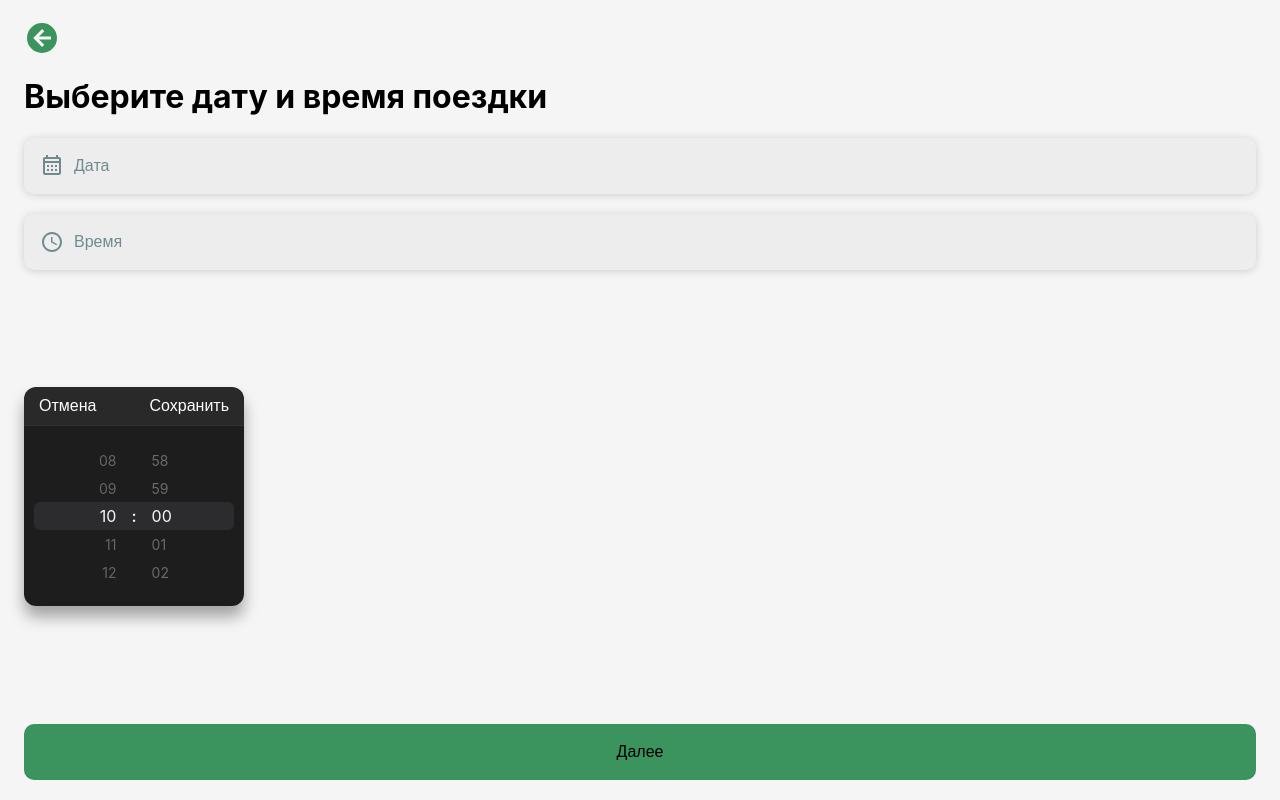
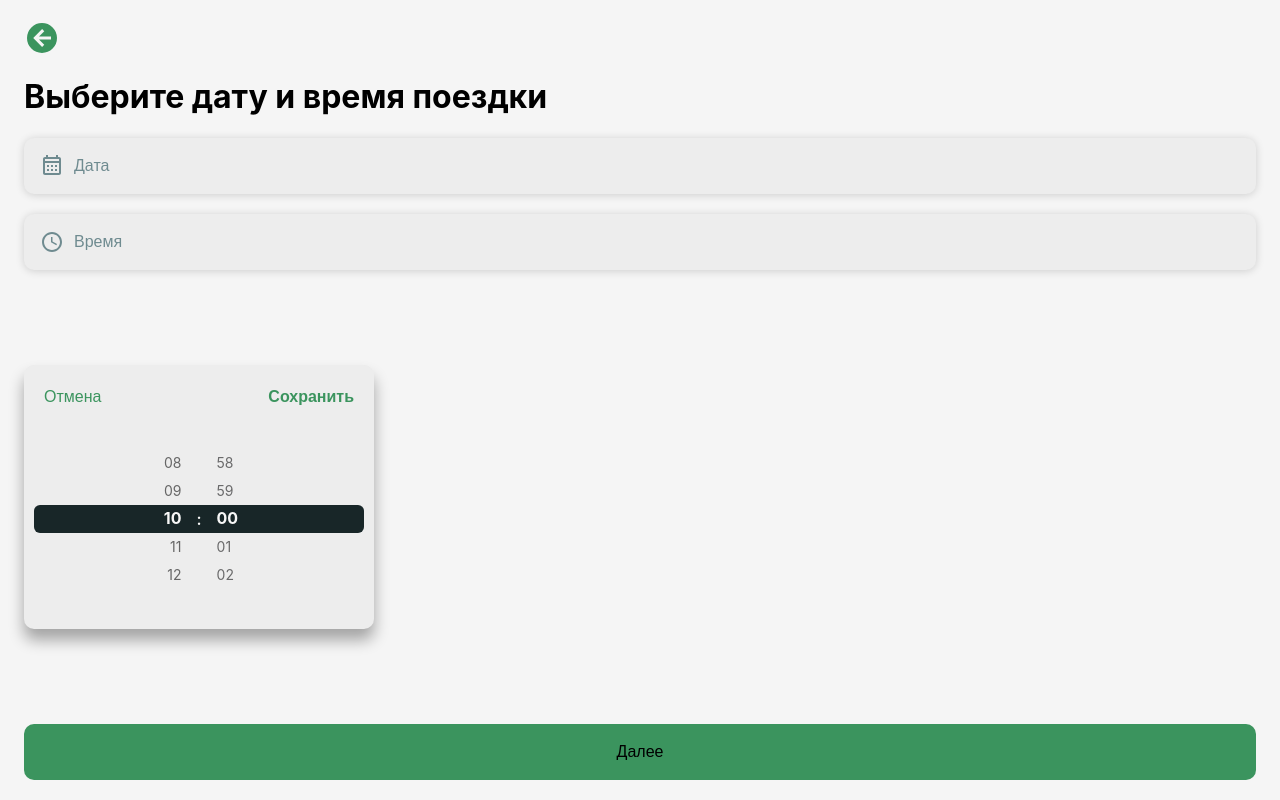
Before and after one commit to coldbloom/next-12-work, a Next.js app: page /create-trip/date-time in a window 1280 px wide. Built offline with nearby package versions, Linux system fonts and the light colour scheme.

Commit message:
timepicker styling

```diff
--- a/pages/create-trip/date-time/DateTime.module.scss
+++ b/pages/create-trip/date-time/DateTime.module.scss
@@ -130,5 +130,6 @@
   height: 100%;
   display: flex;
   justify-content: center;
-  align-items: center;
+  margin-top: 20px;
+  align-items: flex-start;
 }
--- a/pages/create-trip/date-time/index.tsx
+++ b/pages/create-trip/date-time/index.tsx
@@ -58,7 +58,7 @@ const DateTime = observer(() => {
             <Icon path={mdiCalendarMonthOutline} size="24px"/>
             {!date ? 'Дата' : formatDate(date)}
           </button>
-          <button onClick={() => setActiveField(2)} className={cn(s.buttonInput)}>
+          <button onClick={() => setActiveField(2)} className={cn(s.buttonInput, {[s.filled]: time})}>
             <Icon path={mdiClockTimeFourOutline} size="24px"/>
             {time ?? 'Время'}
           </button>
@@ -114,6 +114,7 @@ const DateTime = observer(() => {
                 onChange={(value) => onChangeTime(value)}
                 onFocus={(value) => console.log(value, 'focus')}
                 onSave={(value) => console.log(value, ' onSave')}
+                onCancel={() => closeModal(0)}
               />
             </div>
           )}
--- a/src/components/kit/MyTimePicker/MyTimePicker.module.scss
+++ b/src/components/kit/MyTimePicker/MyTimePicker.module.scss
@@ -1,10 +1,11 @@
 @use '@/utils/variables' as variables;
 
 .react-ios-time-picker {
-  border-radius: 12px;
+  border-radius: 10px;
   overflow: hidden;
   box-shadow: 0 11px 15px #0005;
   width: fit-content;
+  background-color: variables.$picker-bg-color; //@fixme дублиовние стиля цвета bg
 }
 
 .react-ios-time-picker-transition {
@@ -26,14 +27,17 @@
   display: flex;
   justify-content: center;
   position: relative;
-  background-color: #1d1d1d;
-  width: 220px;
+  background-color: variables.$picker-bg-color;
+  //background-color: #1d1d1d; // default bg-color
+  //width: 220px; // default width
+  width: 350px;
   overflow: hidden;
   /* border-radius: 0 0 15px 17px; */
   padding: 20px 0;
   /* box-shadow: inset 0px 0px 5px 0px rgba(255, 159, 10, 0.5); */
   /* box-shadow: 0 11px 15px -7px rgb(0 0 0 / 20%),
    0 24px 38px 3px rgb(0 0 0 / 14%), 0 9px 46px 8px rgb(0 0 0 / 12%); */
+  margin-bottom: 20px;
 }
 
 .react-ios-time-picker-hour {
@@ -70,7 +74,8 @@
 .react-ios-time-picker-selected-overlay {
   position: absolute;
   border-radius: 6px;
-  background-color: #2c2c2f;
+  //background-color: #2c2c2f; //base bg overlay
+  background-color: variables.$color-theme-one;
   pointer-events: none;
   margin: 0 10px;
   left: 0;
@@ -181,12 +186,14 @@
 
 .react-ios-time-picker-cell-inner-selected.react-ios-time-picker-cell-inner-selected {
   /* font-weight: 500; */
+  font-weight: bold;
   color: #f7f7f7;
   font-size: 16px;
 }
 
 .react-ios-time-picker-cell-inner-hour-format-selected {
-  font-weight: 400;
+  //font-weight: 400;
+  font-weight: bold;
   color: #f7f7f7;
 }
 
@@ -194,18 +201,19 @@
   position: relative;
   display: flex;
   justify-content: space-between;
-  background-color: #292929;
-  border-bottom: 1px solid #333;
+  //background-color: #292929; // base bg-color
+  background-color: variables.$picker-bg-color;
+  //border-bottom: 1px solid #333;
   z-index: 100;
 }
 
 .react-ios-time-picker-btn {
-  padding: 10px 15px;
+  padding: 23px 20px;
   font-size: 16px;
   //color: #fe9f06;
-  color: white;
+  color: variables.$main-color;
   transition: all 150ms linear;
-  font-weight: 500;
+  font-weight: bold;
   z-index: 1;
   background-color: transparent;
   border: none;
--- a/src/styles/globals.scss
+++ b/src/styles/globals.scss
@@ -31,7 +31,7 @@ a {
   width: 350px;
   max-width: 100%;
   //background-color: #1d1d1d;
-  background-color: hsla(0, 0%, 93%, 1);
+  background-color: variables.$picker-bg-color;
   //background: whitesmoke;
   //background-color: rgb(237, 237, 237);
   font-family: Arial, Helvetica, sans-serif;
--- a/src/utils/_variables.scss
+++ b/src/utils/_variables.scss
@@ -25,4 +25,6 @@ $color-theme-two: #65CCB8; //bg-color // использовал для outline i
 $color-theme-third: #57BA93;
 $color-theme-five: #B2B2B2;
 
+$picker-bg-color: hsla(0, 0%, 93%, 1);
+
 $rounded: 10px;
```
